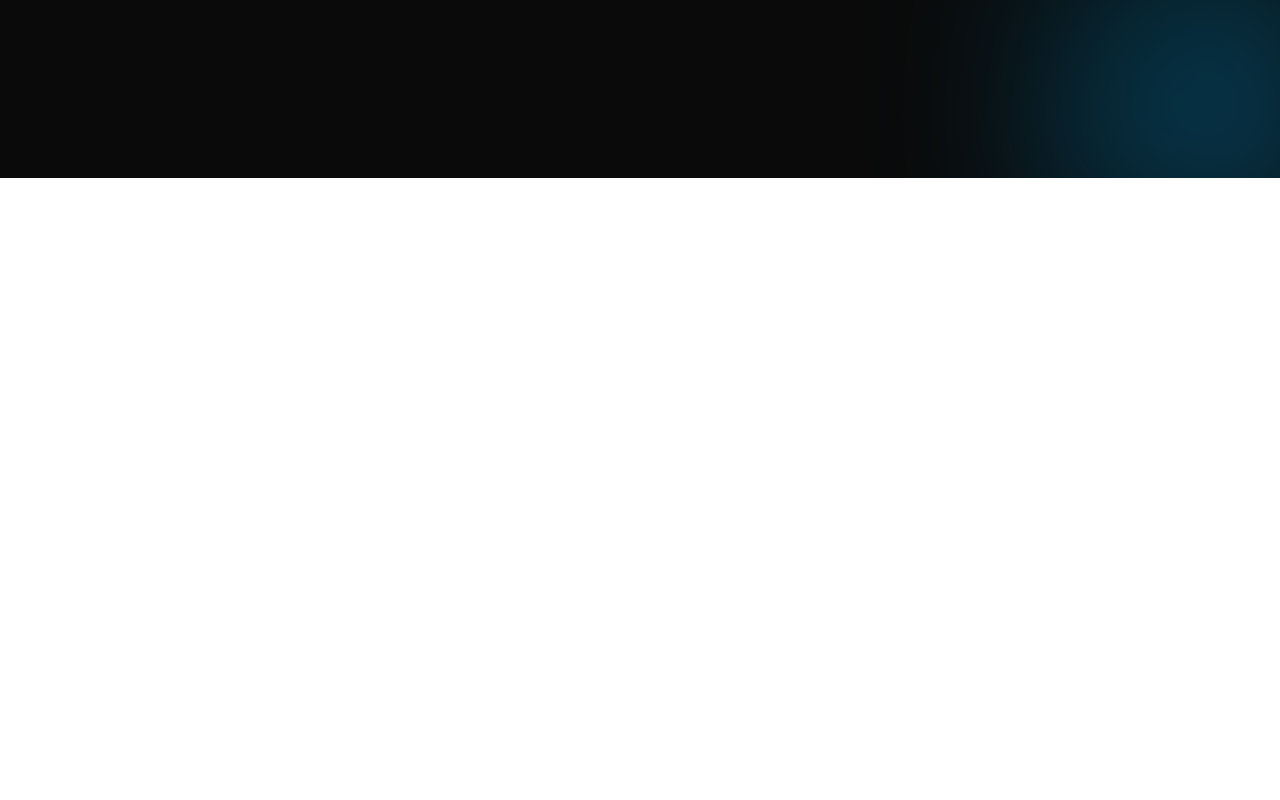
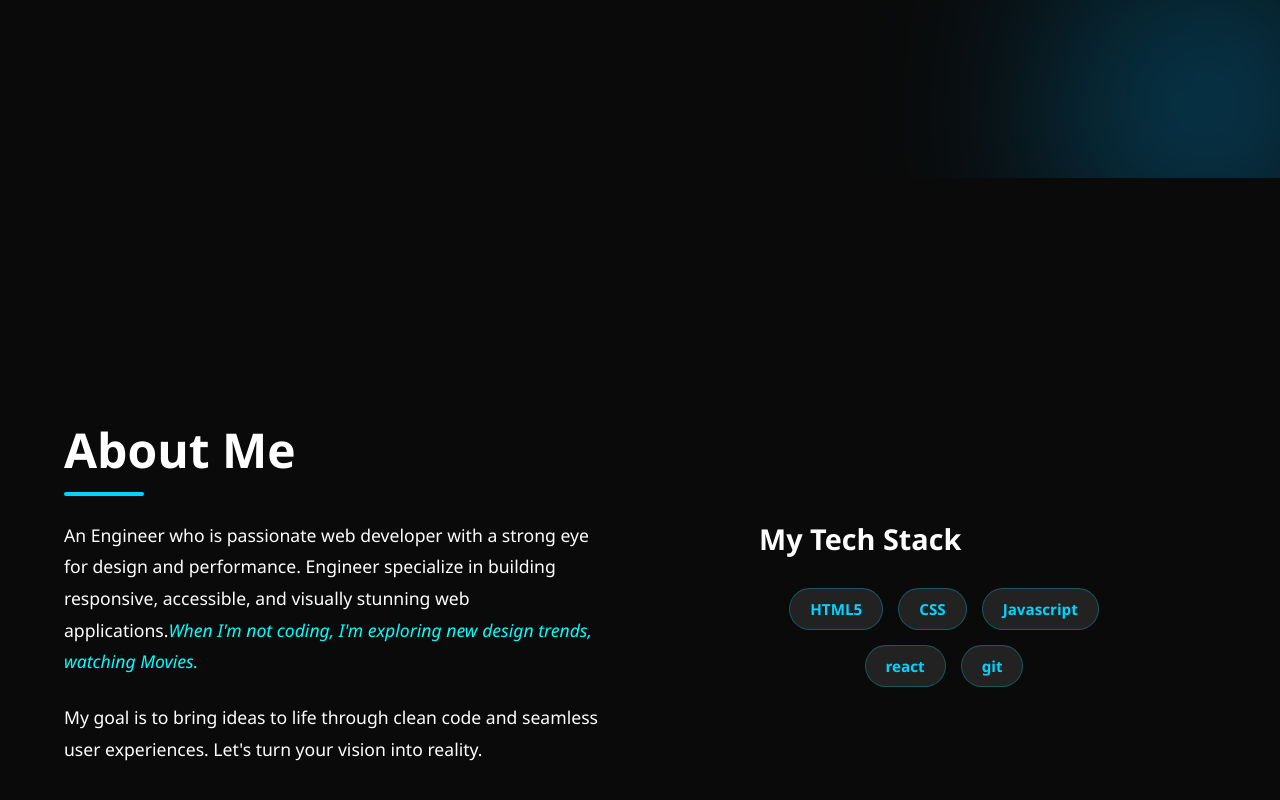
Before and after one commit to M28755/MY-FIRST-PORTFOLIO, a React (Vite) app: page / in a window 1280 px wide. Shown: the part 622-1422 px from the top of the page. Before the commit the page ends 800 px from the top, so only its background shows below. Built offline with nearby package versions, Linux system fonts and the light colour scheme.

Commit message:
I have added About section

```diff
--- a/src/App.jsx
+++ b/src/App.jsx
@@ -1,6 +1,7 @@
 import Navbar from './Components/Navbar'
 import './App.css'
 import HeroSection from './Components/HeroSection'
+import AboutSection from './Components/AboutSection'
 
 
 function App() {
@@ -11,6 +12,7 @@ function App() {
       <div className="app-container">
         <Navbar />
         <HeroSection />
+        <AboutSection />
       </div>
 
     </>
--- /dev/null
+++ b/src/Components/AboutSection.jsx
@@ -0,0 +1,67 @@
+import { motion } from 'framer-motion'
+import './CSS/AboutSection.css'
+
+function AboutSection() {
+
+    const Skills = [
+        'HTML5',
+        'CSS',
+        'Javascript',
+        'react',
+        'git'
+
+    ]
+
+    return (
+        <>
+            <section id='about' className="about-section">
+                {/* <div className="bg-shape shape2 "></div> */}
+
+                <motion.div
+                    className='about-text'
+                    initial={{ opacity: 0, x: -100 }}
+                    whileInView={{ opacity: 1, x: 0 }}
+                    transition={{ duration: 0.8, ease: 'easeOut', delay: 0.5 }}
+                >
+                    <h2 className="section-title">About Me</h2>
+                    <p className="about-description">
+                        An Engineer who is passionate web developer with a strong eye for design and performance.
+                        Engineer specialize in building responsive, accessible, and visually stunning web applications.
+
+                        <span><i>When I'm not coding, I'm exploring new design trends, watching Movies.</i></span>
+                    </p>
+                    <p className="about-description">
+                        My goal is to bring ideas to life through clean code and seamless user experiences.
+                        Let's turn your vision into reality.
+                    </p>
+                </motion.div>
+                <motion.div
+                    className='about-visual'
+                    initial={{ opacity: 0, X: 100 }}
+                    whileInView={{ opacity: 1, X: 0 }}
+                    transition={{ duration: 0.8, ease: 'easeOut', delay: 1.3 }}
+                >
+                    <div className="skills-card">
+                        <h3 className="skills-title">My Tech Stack</h3>
+                        <div className="skills-grid">
+                            {
+                                Skills.map((skill, index) => (
+                                    <div className='skill-pill' key={index}>
+                                        {skill}
+
+                                    </div>
+                                ))
+
+                            }
+                        </div>
+                    </div>
+                </motion.div>
+
+
+            </section>
+        </>
+    )
+}
+
+
+export default AboutSection
--- /dev/null
+++ b/src/Components/CSS/AboutSection.css
@@ -0,0 +1,111 @@
+.about-section {
+    display: flex;
+    justify-content: center;
+    align-items: center;
+    padding: 100px 5% 50px;
+    gap: 4rem;
+    background: #0a0a0a;
+    min-height: 100vh;
+}
+
+.about-text {
+    flex: 1;
+    max-width: 550px;
+}
+
+.section-title {
+    font-size: 3rem;
+    color: #ffffff;
+    margin-bottom: 1.5rem;
+    position: relative;
+}
+
+.section-title::after {
+    content: '';
+    display: block;
+    width: 80px;
+    height: 4px;
+    background: #00d4ff;
+    margin-top: 10px;
+    border-radius: 2px;
+}
+
+.about-description {
+    font-size: 1.1rem;
+    line-height: 1.8;
+    margin-bottom: 1.5rem;
+}
+
+.about-description span {
+    color: aqua;
+}
+
+.about-visual {
+    flex: 1;
+    display: flex;
+    justify-content: center;
+
+}
+
+.skills-card {
+    padding: 40px;
+    width: 100%;
+    border-radius: 20px;
+    max-width: 450px;
+    position: relative;
+}
+
+.skills-card .skills-title {
+    color: #ffffff;
+    font-size: 1.8rem;
+    margin-bottom: 30px;
+    justify-content: center;
+}
+
+.skills-grid {
+    display: flex;
+    flex-wrap: wrap;
+    gap: 15px;
+    justify-content: center;
+}
+
+.skill-pill {
+    background: rgba(255, 255, 255, 0.1);
+    border: 1px solid rgba(0, 212, 255, 0.3);
+    padding: 10px 20px;
+    border-radius: 30px;
+    color: #00d4ff;
+    font-weight: 700;
+    font-size: 0.95rem;
+    transition: all 2s ease;
+    cursor: pointer;
+}
+
+.skill-pill:hover {
+    background: rgba(0, 212, 255, 0.2);
+    transform: translateY(-5px) scale(1.05);
+    box-shadow: 0 5px 15px rgba(0, 212, 255, 0.4);
+    color: #ffffff;
+}
+
+@media (max-width: 768px) {
+    .about-section {
+        flex-direction: column;
+        padding-top: 120px;
+    }
+
+    .section-title {
+        font-size: 2.2rem;
+    }
+
+    .skills-card {
+        padding: 30px 20px;
+    }
+}
+
+@media (max-width:572px) {
+    .about-section {
+        padding: 10px 10px;
+    }
+
+}
--- a/src/Components/HeroSection.jsx
+++ b/src/Components/HeroSection.jsx
@@ -32,6 +32,8 @@ function HeroSection() {
                                     2000,
                                     'Hacker (Ethical Hacker)',
                                     2000,
+                                    'Cyber-Security Engineer',
+                                    2000.
                                 ]}
                                 wrapper='span'
                                 speed={50}
```
